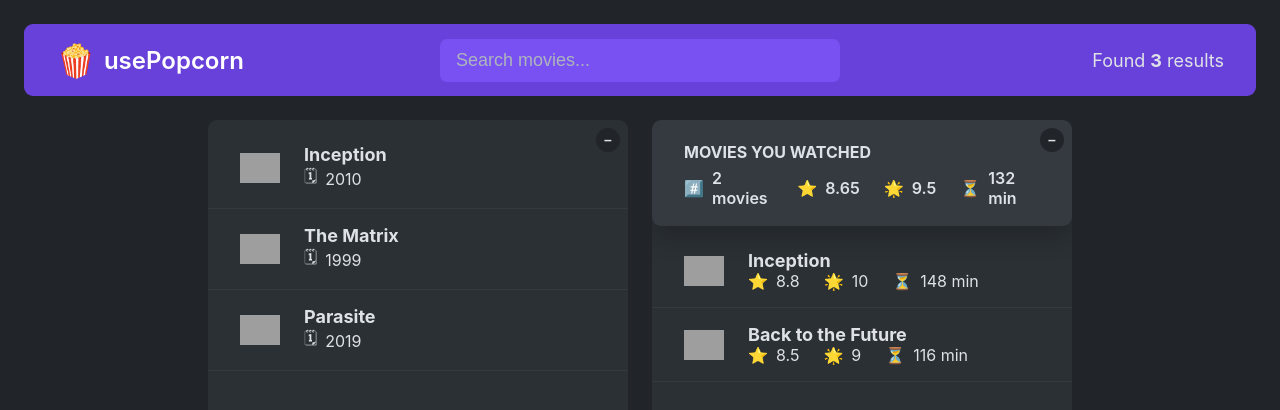
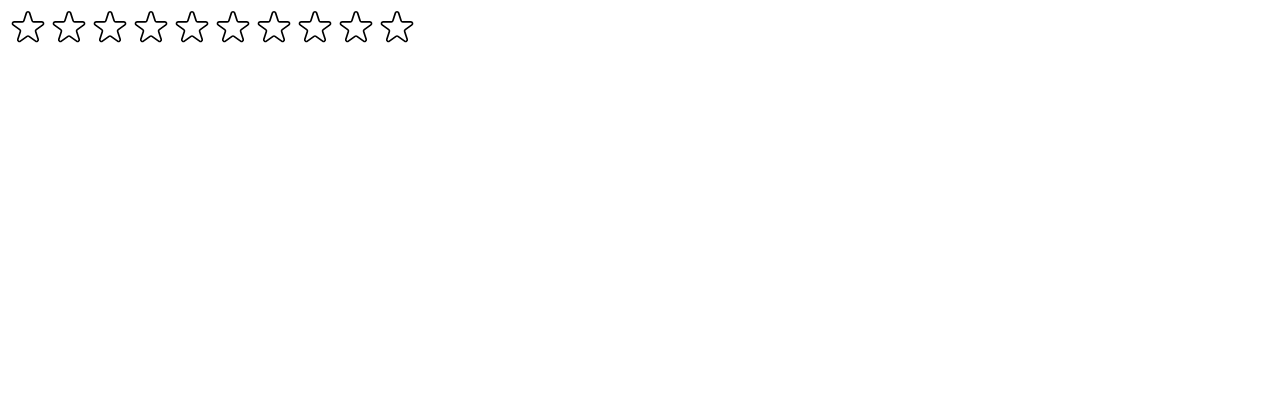
Before and after one commit to FortunateOmonuwa/useFreebies, a React (Vite) app: page / in a window 1280 px wide. Shown: the top 410 px of the page. Built offline with nearby package versions, Linux system fonts and the light colour scheme; grey boxes are pictures that could not be loaded.

Commit message:
added star rating

```diff
--- a/src/App.jsx
+++ b/src/App.jsx
@@ -3,6 +3,7 @@
 import Main from "./Components/Main";
 import tempMovieData from "./Components/TempMovieData";
 import tempWatchedData from "./Components/TempWatchedData";
+import MovieListBox from "./Components/MovieListBox";
 
 const average = (arr) =>
   arr.reduce((acc, cur, i, arr) => acc + cur / arr.length, 0);
@@ -36,7 +37,7 @@
         avgRuntime={avgRuntime}
         setIsOpen1={() => setIsOpen1((open) => !open)}
         setIsOpen2={() => setIsOpen2((open) => !open)}
-      />
+      ></Main>
     </>
   );
 }
--- /dev/null
+++ b/src/StarRating.jsx
@@ -0,0 +1,113 @@
+import { useState } from "react";
+
+const containerStyle = {
+  display: "flex",
+  alignItems: "center",
+  gap: "16px",
+};
+
+const starContainerStyle = {
+  display: "flex",
+  gap: "1px",
+};
+
+const textStyle = {
+  lineHeight: "1",
+  margin: "0",
+};
+export default function StarRating({ maxRating = 5 }) {
+  const [rating, setRating] = useState(0);
+  const [hoverRating, setHoverRating] = useState(0);
+  return (
+    <div style={containerStyle}>
+      <div style={starContainerStyle}>
+        {Array.from({ length: maxRating }, (_, i) => (
+          <Star
+            key={i}
+            onClick={() => setRating(i + 1)}
+            full={hoverRating ? hoverRating >= i + 1 : rating >= i + 1}
+            onHoverIn={() => setHoverRating(i + 1)}
+            onHoverOut={() => setHoverRating(0)}
+          />
+        ))}
+      </div>
+
+      <p style={textStyle}>{hoverRating || rating || " "}</p>
+    </div>
+  );
+}
+const starStyle = {
+  width: "40px",
+  height: "40px",
+  display: "black",
+  cursor: "pointer",
+};
+function Star({ onClick, full, onHoverIn, onHoverOut }) {
+  return (
+    <span
+      role="button"
+      style={starStyle}
+      onClick={onClick}
+      onMouseEnter={onHoverIn}
+      onMouseLeave={onHoverOut}
+    >
+      {full ? (
+        <svg
+          xmlns="http://www.w3.org/2000/svg"
+          viewBox="0 0 20 20"
+          fill="#000"
+          stroke="#000"
+        >
+          <path d="M9.049 2.927c.3-.921 1.603-.921 1.902 0l1.07 3.292a1 1 0 00.95.69h3.462c.969 0 1.371 1.24.588 1.81l-2.8 2.034a1 1 0 00-.364 1.118l1.07 3.292c.3.921-.755 1.688-1.54 1.118l-2.8-2.034a1 1 0 00-1.175 0l-2.8 2.034c-.784.57-1.838-.197-1.539-1.118l1.07-3.292a1 1 0 00-.364-1.118L2.98 8.72c-.783-.57-.38-1.81.588-1.81h3.461a1 1 0 00.951-.69l1.07-3.292z" />
+        </svg>
+      ) : (
+        <svg
+          xmlns="http://www.w3.org/2000/svg"
+          fill="none"
+          viewBox="0 0 24 24"
+          stroke="#000"
+        >
+          <path
+            strokeLinecap="round"
+            strokeLinejoin="round"
+            strokeWidth="{2}"
+            d="M11.049 2.927c.3-.921 1.603-.921 1.902 0l1.519 4.674a1 1 0 00.95.69h4.915c.969 0 1.371 1.24.588 1.81l-3.976 2.888a1 1 0 00-.363 1.118l1.518 4.674c.3.922-.755 1.688-1.538 1.118l-3.976-2.888a1 1 0 00-1.176 0l-3.976 2.888c-.783.57-1.838-.197-1.538-1.118l1.518-4.674a1 1 0 00-.363-1.118l-3.976-2.888c-.784-.57-.38-1.81.588-1.81h4.914a1 1 0 00.951-.69l1.519-4.674z"
+          />
+        </svg>
+      )}
+    </span>
+  );
+}
+
+/*
+FULL STAR
+
+<svg
+  xmlns="http://www.w3.org/2000/svg"
+  viewBox="0 0 20 20"
+  fill="#000"
+  stroke="#000"
+>
+  <path
+    d="M9.049 2.927c.3-.921 1.603-.921 1.902 0l1.07 3.292a1 1 0 00.95.69h3.462c.969 0 1.371 1.24.588 1.81l-2.8 2.034a1 1 0 00-.364 1.118l1.07 3.292c.3.921-.755 1.688-1.54 1.118l-2.8-2.034a1 1 0 00-1.175 0l-2.8 2.034c-.784.57-1.838-.197-1.539-1.118l1.07-3.292a1 1 0 00-.364-1.118L2.98 8.72c-.783-.57-.38-1.81.588-1.81h3.461a1 1 0 00.951-.69l1.07-3.292z"
+  />
+</svg>
+
+
+EMPTY STAR
+
+<svg
+  xmlns="http://www.w3.org/2000/svg"
+  fill="none"
+  viewBox="0 0 24 24"
+  stroke="#000"
+>
+  <path
+    strokeLinecap="round"
+    strokeLinejoin="round"
+    strokeWidth="{2}"
+    d="M11.049 2.927c.3-.921 1.603-.921 1.902 0l1.519 4.674a1 1 0 00.95.69h4.915c.969 0 1.371 1.24.588 1.81l-3.976 2.888a1 1 0 00-.363 1.118l1.518 4.674c.3.922-.755 1.688-1.538 1.118l-3.976-2.888a1 1 0 00-1.176 0l-3.976 2.888c-.783.57-1.838-.197-1.538-1.118l1.518-4.674a1 1 0 00-.363-1.118l-3.976-2.888c-.784-.57-.38-1.81.588-1.81h4.914a1 1 0 00.951-.69l1.519-4.674z"
+  />
+</svg>
+
+*/
--- a/src/main.jsx
+++ b/src/main.jsx
@@ -1,10 +1,11 @@
 import React from "react";
 import ReactDOM from "react-dom/client";
-import App from "./App.jsx";
-import "./index.css";
+// import App from "./App.jsx";
+// import "./index.css";
+import StarRating from "./StarRating";
 
 ReactDOM.createRoot(document.getElementById("root")).render(
   <React.StrictMode>
-    <App />
+    <StarRating maxRating={10} />
   </React.StrictMode>
 );
```
